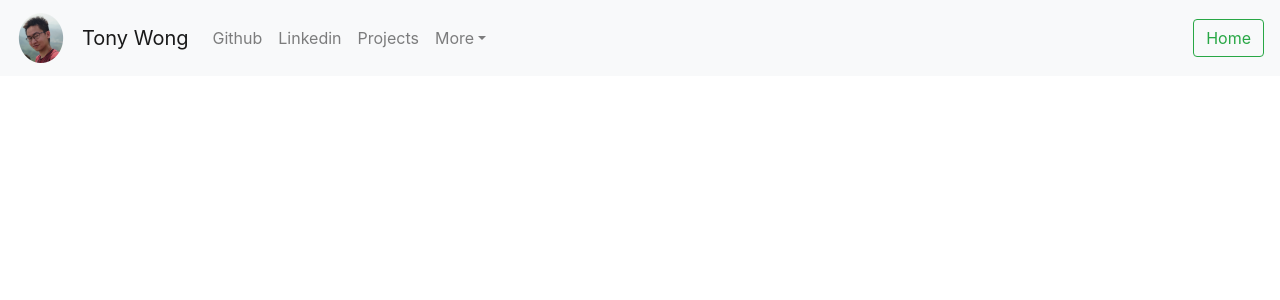
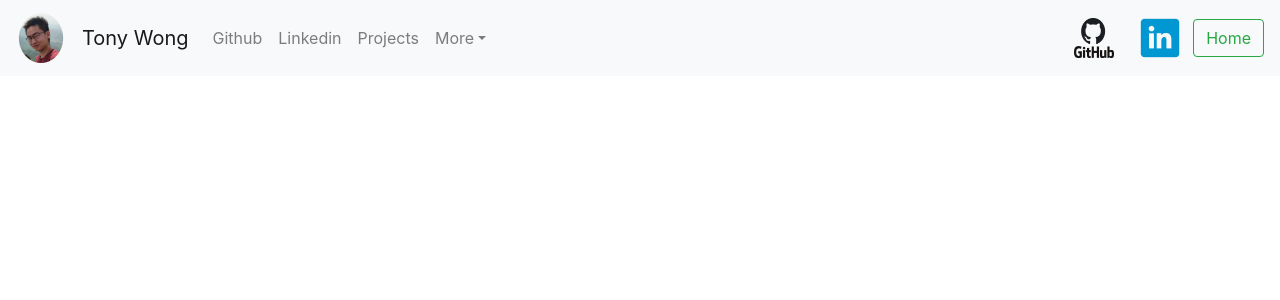
Before and after one commit to hitony7/WebReact, a React (Create React App) app: page / in a window 1280 px wide. Shown: the top 300 px of the page. Built offline with nearby package versions, Linux system fonts and the light colour scheme.

Commit message:
working logo button redirects

```diff
--- a/src/comp/MyBar.js
+++ b/src/comp/MyBar.js
@@ -6,14 +6,35 @@ import Form from 'react-bootstrap/Form'
 import FormControl from 'react-bootstrap/FormControl'
 import Button from 'react-bootstrap/Button'
 import Me from './imgs/me2.png'
+import gitLogo from './imgs/githubLogo.png'
+import linkLogo from './imgs/linkdphoto.png'
 /*
 Class componment for my nav bar
 */
+
+
 export class MyBar extends Component {
+
+  constructor(props) {
+    super(props);
+    this.linkndOnClick = this.linkndOnClick.bind(this);
+    this.gitOnClick = this.gitOnClick.bind(this);
+  }
+
+  linkndOnClick = () => {
+    console.log('this is:', this);
+    window.location = "https://www.linkedin.com/in/tony-wong-33713219a/"
+  }
+
+  gitOnClick = () => {
+    console.log('this is:', this);
+    window.location = "https://github.com/hitony7"
+  }
+
     render() {
         return (
             <div>
-  <Navbar bg="light" expand="lg">
+  <Navbar bg="light" variant="light" expand="lg">
   <Navbar.Brand href="#home">
       <img
         src= { Me }
@@ -37,6 +58,26 @@ export class MyBar extends Component {
         <NavDropdown.Item href="#action/3.4">Contact me</NavDropdown.Item>
       </NavDropdown>
     </Nav>
+    <Button variant="light" onClick ={ this.gitOnClick } >
+    <img
+        src= { gitLogo }
+        width="40"
+        height="40"
+        className="d-inline-block align-top"
+        alt="my face"
+        href="https://github.com/hitony7"
+      />
+    </Button>
+    <Button variant="light" onClick ={ this.linkndOnClick }>
+    <img
+        src= {linkLogo }
+        width="40"
+        height="40"
+        className="d-inline-block align-top"
+        alt="my face"
+        href="https://www.linkedin.com/in/tony-wong-33713219a/"
+      />
+    </Button>
     <Button variant="outline-success">Home</Button>
   </Navbar.Collapse>
 </Navbar>
```
Also changed, not shown: src/comp/imgs/githubLogo.png (renamed from src/comp/imgs/github_PNG20.png), src/comp/imgs/linkdphoto.png (added).
